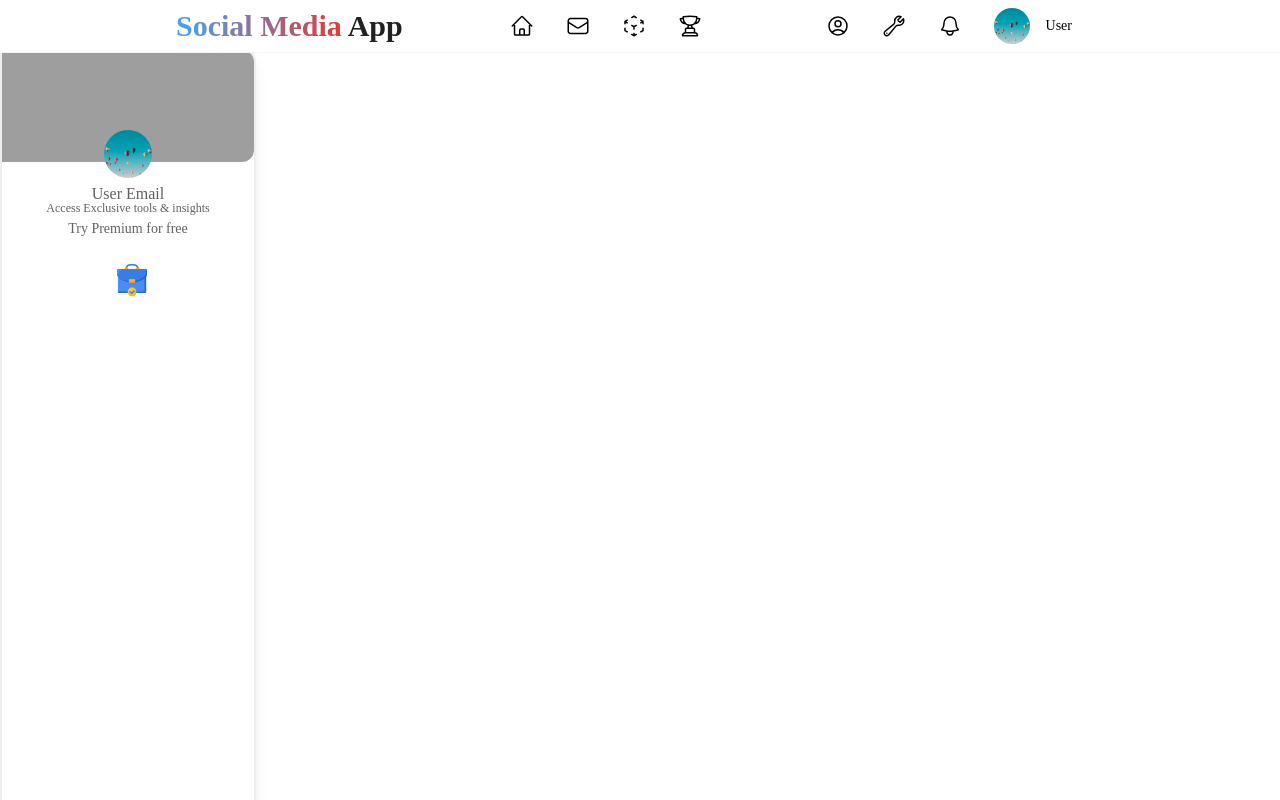
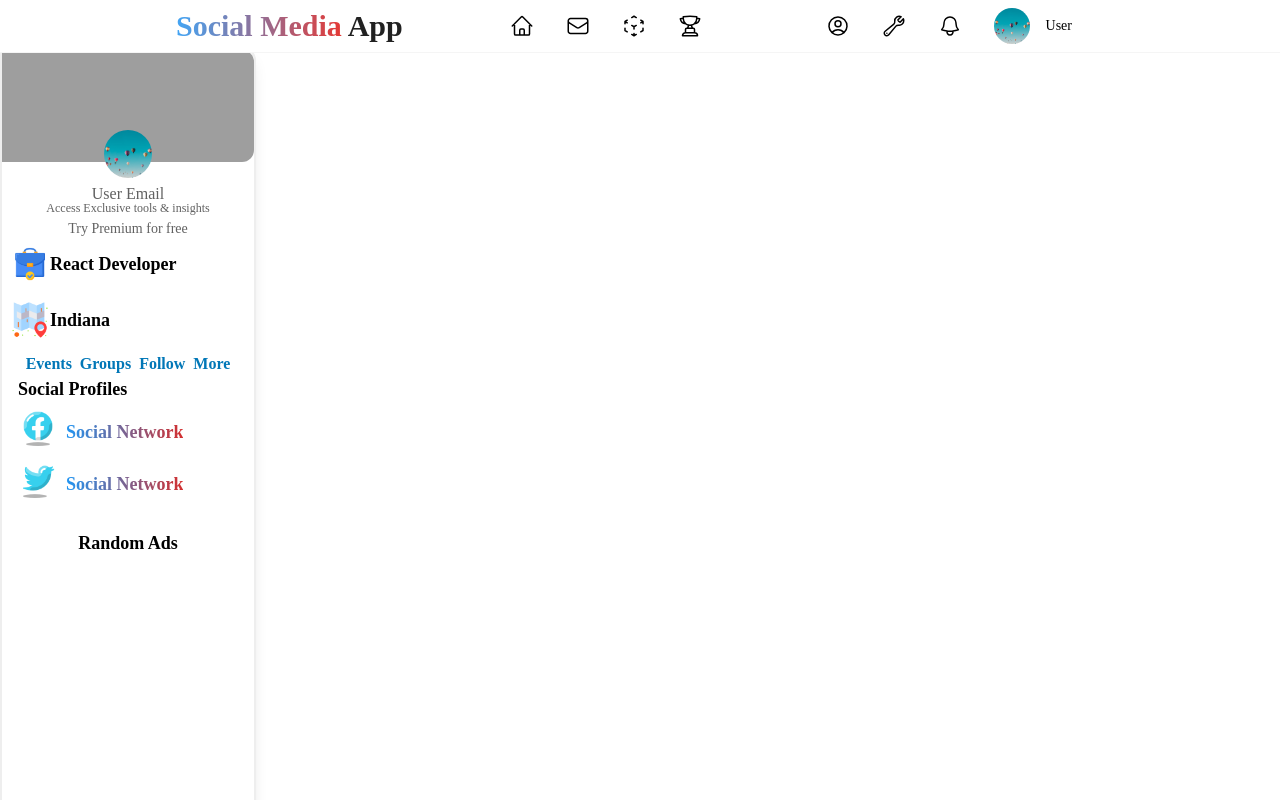
Before and after one commit to Jcaob/final423, a React (Create React App) app: page / in a window 1280 px wide. Built offline with nearby package versions, Linux system fonts and the light colour scheme; grey boxes are pictures that could not be loaded.

Commit message:
more updating sidebar

```diff
--- a/src/Components/LeftSidebar/LeftSIde.jsx
+++ b/src/Components/LeftSidebar/LeftSIde.jsx
@@ -3,6 +3,9 @@ import nature from "../../assets/images/nature.jpg";
 import { Avatar, Tooltip } from "@material-tailwind/react";
 import avatar from "../../assets/images/avatar.jpg";
 import job from "../../assets/images/job.png";
+import location from "../../assets/images/location.png";
+import facebook from "../../assets/images/facebook.png";
+import twitter from "../../assets/images/twitter.png";
 
 const LeftSIde = () => {
   return (
@@ -26,9 +29,56 @@ const LeftSIde = () => {
           Try Premium for free
         </p>
       </div>
-      <div className="flex flex-col items-center pl-2">
-        <div className="flex items-center pb-4"></div>
-        <img className="h-10" src={job} alt="job" />
+      <div className="flex flex-col pl-2">
+        <div className="flex items-center pb-4">
+          <img className="h-10" src={job} alt="job" />
+          <p className=" font-serif font-bold text-lg no-underline tracking-normal leading-none">
+            React Developer
+          </p>
+        </div>
+        <div className="flex items-center">
+          <img className="h-10" src={location} alt="location" />
+          <p className=" font-serif font-bold text-lg no-underline tracking-normal leading-none">
+            Indiana
+          </p>
+        </div>
+        <div className="flex justify-center items-center pt-4">
+          <p className=" font-serif font-bold text-md text-[#0177b7] no-underline tracking-normal leading-none">
+            Events
+          </p>
+          <p className=" font-serif font-bold text-md text-[#0177b7] no-underline tracking-normal leading-none mx-2">
+            Groups
+          </p>
+          <p className=" font-serif font-bold text-md text-[#0177b7] no-underline tracking-normal leading-none">
+            Follow
+          </p>
+          <p className=" font-serif font-bold text-md text-[#0177b7] no-underline tracking-normal leading-none mx-2">
+            More
+          </p>
+        </div>
+        <div className=" ml-2">
+          <p className=" font-serif font-bold text-lg no-underline tracking-normal leading-none py-2">
+            Social Profiles
+          </p>
+          <div className="flex items-center">
+            <img className=" h-10 mb-3 mr-2" src={facebook} alt="Facebook" />
+            <p className=" font-serif font-bold text-lg text-transparent bg-clip-text bg-gradient-to-r to-red-700 from-blue-500 no-underline tracking-normal leading-normal py-2">
+              Social Network
+            </p>
+          </div>
+          <div className="flex items-center">
+            <img className=" h-10 mb-3 mr-2" src={twitter} alt="Twitter" />
+            <p className=" font-serif font-bold text-lg text-transparent bg-clip-text bg-gradient-to-r to-red-700 from-blue-500 no-underline tracking-normal leading-normal py-2">
+              Social Network
+            </p>
+          </div>
+        </div>
+      </div>
+      <div className="flex flex-col justify-center items-center pt-4">
+        <p className=" font-serif font-bold text-lg no-underline tracking-normal leading-none py-2">
+          Random Ads
+        </p>
+        <div className=" bg-blue-600 rounded-xl h-1 mb-4"></div>
       </div>
     </div>
   );
```
